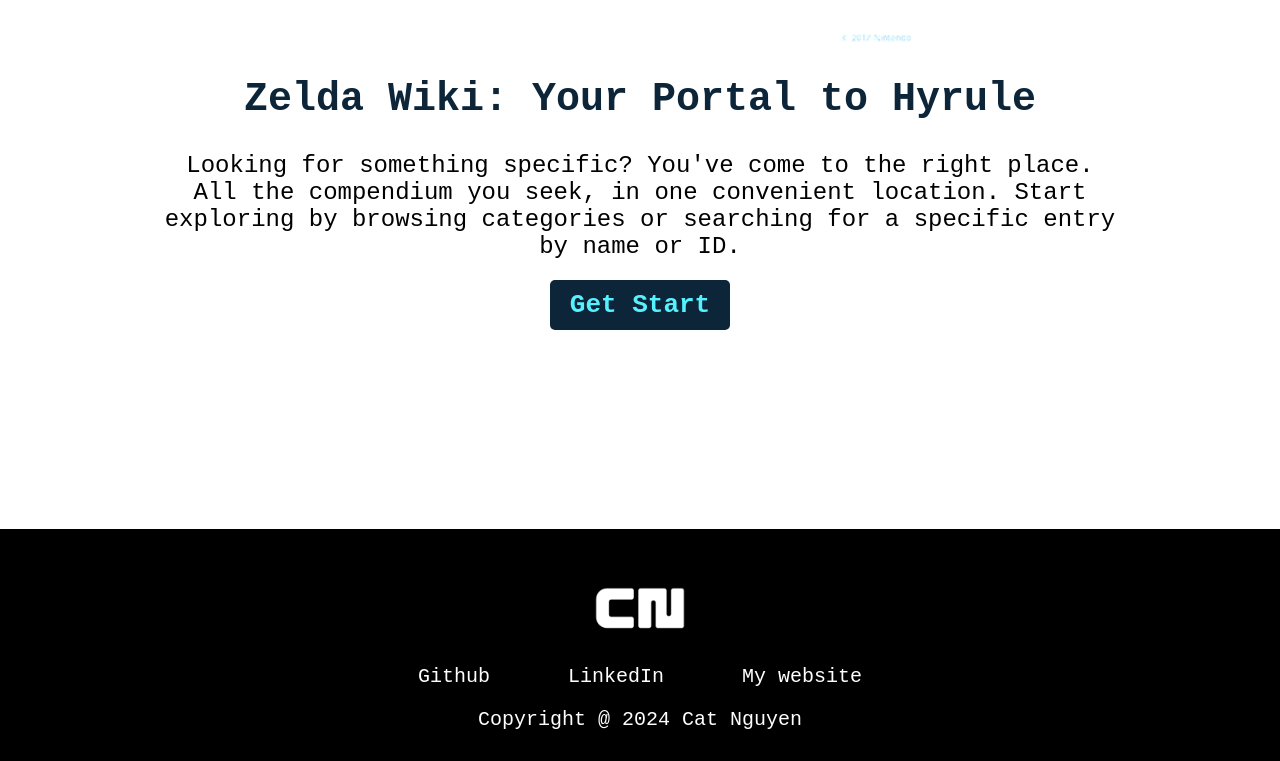
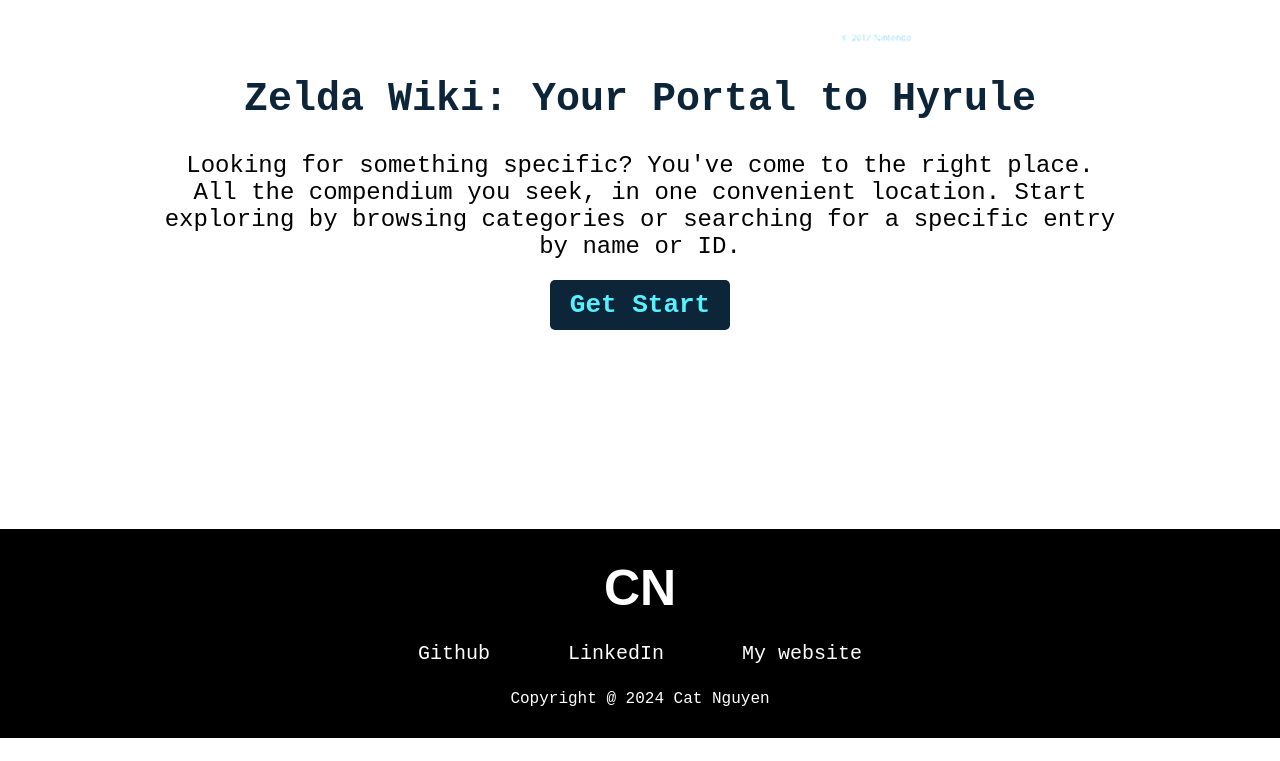
Before and after one commit to NguyenCatNguyen/Zelda-Wiki, a plain HTML site: page index.html in a window 1280 px wide. Shown: the part 434-1195 px from the top of the page. After the commit the page ends 1172 px from the top, so only its background shows below. Drawn offline with Linux system fonts and the light colour scheme; a web font is replaced by a local one.

Commit message:
update script

```diff
--- a/index.html
+++ b/index.html
@@ -15,7 +15,7 @@
                 <img src="./Assets/Zelda_logo.png" alt="" class="logo__img">
             </a>
             <form action="">
-                <input type="text" placeholder="Search..." class="search__bar hidden">
+                <input type="text" placeholder="Search..." class="search__bar hidden" data-search>
 
             </form>
             <ul class="nav_list">
@@ -91,14 +91,12 @@
             </div>
         </section>
     </main>
-    <footer>
-        <figure class="footer__logo">
-            <img src="./Logo_black.png" class="footer__logo--img" alt="">
-        </figure>
+    <footer class="footer">
+        <h1 class="footer__logo">CN</h1>
         <div class="footer__social--list">
-            <a href="https://github.com/NguyenCatNguyen/Zelda-Wiki" class="footer_link" target="_blank">Github</a>
-            <a href="https://www.linkedin.com/in/cat-nguyen-626621235/" class="footer_link" target="_blank">LinkedIn</a>
-            <a href="https://nguyencatnguyen.github.io/CatNguyen/Main/index.html" class="footer_link" target="_blank">My website</a>
+            <a href="https://github.com/NguyenCatNguyen/Zelda-Wiki" class="footer_link link__hover-effect" target="_blank">Github</a>
+            <a href="https://www.linkedin.com/in/cat-nguyen-626621235/" class="footer_link link__hover-effect" target="_blank">LinkedIn</a>
+            <a href="https://nguyencatnguyen.github.io/CatNguyen/Main/index.html" class="footer_link link__hover-effect" target="_blank">My website</a>
         </div>
         <div class="footer__copyright">Copyright @ 2024 Cat Nguyen</div>
 
--- a/script.js
+++ b/script.js
@@ -10,7 +10,7 @@
 const category_list = document.querySelectorAll(".category")
 const entry_Data = document.querySelector(".modal__description")
 let scrollPosition = 0; // Set origin position
-
+let searchBar = document.querySelector(".search__bar");
 // Get entry data
 function itemHTML(entry){
     return`
@@ -52,7 +52,6 @@
     // Access the data and sort it base on ID
     const entriesArray = entriesData.data.sort((a,b)=>  a.id - b.id);
     entryList.innerHTML = entriesArray.map((entry)=>itemHTML(entry)).join("");
-
 }
 document.querySelector('#filter').addEventListener('change', filter);
 
@@ -117,10 +116,12 @@
 // Get start button
 async function start_function(){
     document.querySelector(".landing").classList.add("hidden");
+    document.querySelector(".footer").classList.add("hidden");
     await main(); // Wait for main function to finish retrieving data.
     document.querySelector(".category__List").classList.add("appear");
     document.querySelector(".nav_list").classList.add("appear");
     document.querySelector(".entries").classList.add("visible");
+
 }
 
 
@@ -149,6 +150,10 @@
 }
 
 // Search Bar Function
+function onSearchInput(){
+    const searchValue = searchBar.value.toLowerCase();
+}
+
 
 // Run the method
 document.getElementById('equipmentButton').addEventListener('click', () => FetchCategory('equipment'));
@@ -156,3 +161,6 @@
 document.getElementById('materialsButton').addEventListener('click', () => FetchCategory('materials'));
 document.getElementById('creaturesButton').addEventListener('click', () => FetchCategory('creatures'));
 document.getElementById('monstersButton').addEventListener('click', () => FetchCategory('monsters'));
+
+// Search Bar active
+// searchBar.addEventListener("input", onSearchInput);
--- a/styles.css
+++ b/styles.css
@@ -1,3 +1,5 @@
+@import url('https://fonts.googleapis.com/css2?family=Protest+Guerrilla&display=swap');
+
 *{
     margin: 0;
     padding: 0;
@@ -72,7 +74,9 @@
     cursor: pointer;
 }
 
-
+#search:hover{
+    color: var(--blueHighlight--);
+}
 
 /*
 
@@ -367,15 +371,42 @@
     align-items: center;
 }
 
-.footer__logo--img{
-    width: 100px;
+.footer__logo{
+    font-size: 50px;
+    font-weight: bold;
+    font-family: "Protest Guerrilla", sans-serif;
 }
 
 .footer__social--list{
     width: 600px;
     display: flex;
     justify-content: space-evenly;
-    margin-bottom: 20px;
+}
+
+.footer_link{
+    position: relative;
+    margin: 25px 0px;
+}
+
+.link__hover-effect:after{
+    content: "";
+    position: absolute;
+    height: 3px;
+    background-color: white;
+    width: 0%;
+    bottom: -3px;
+    right:0;
+    transition: all 350ms ease;
+}
+
+
+.link__hover-effect:hover:after{
+    width: 100%;
+    left:0;
+}
+
+.footer__copyright{
+    font-size: 16px;
 }
 
 /*
```
